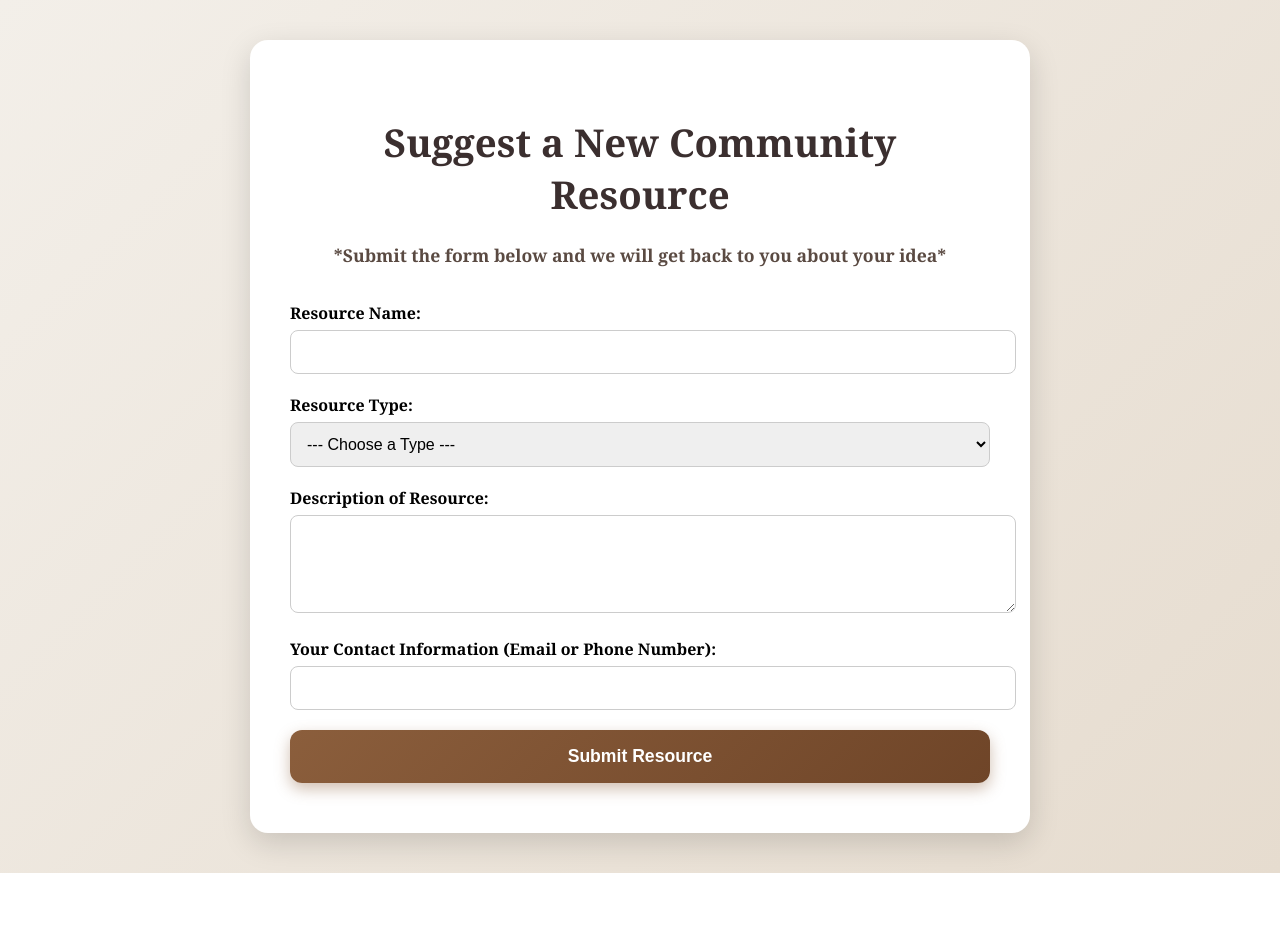
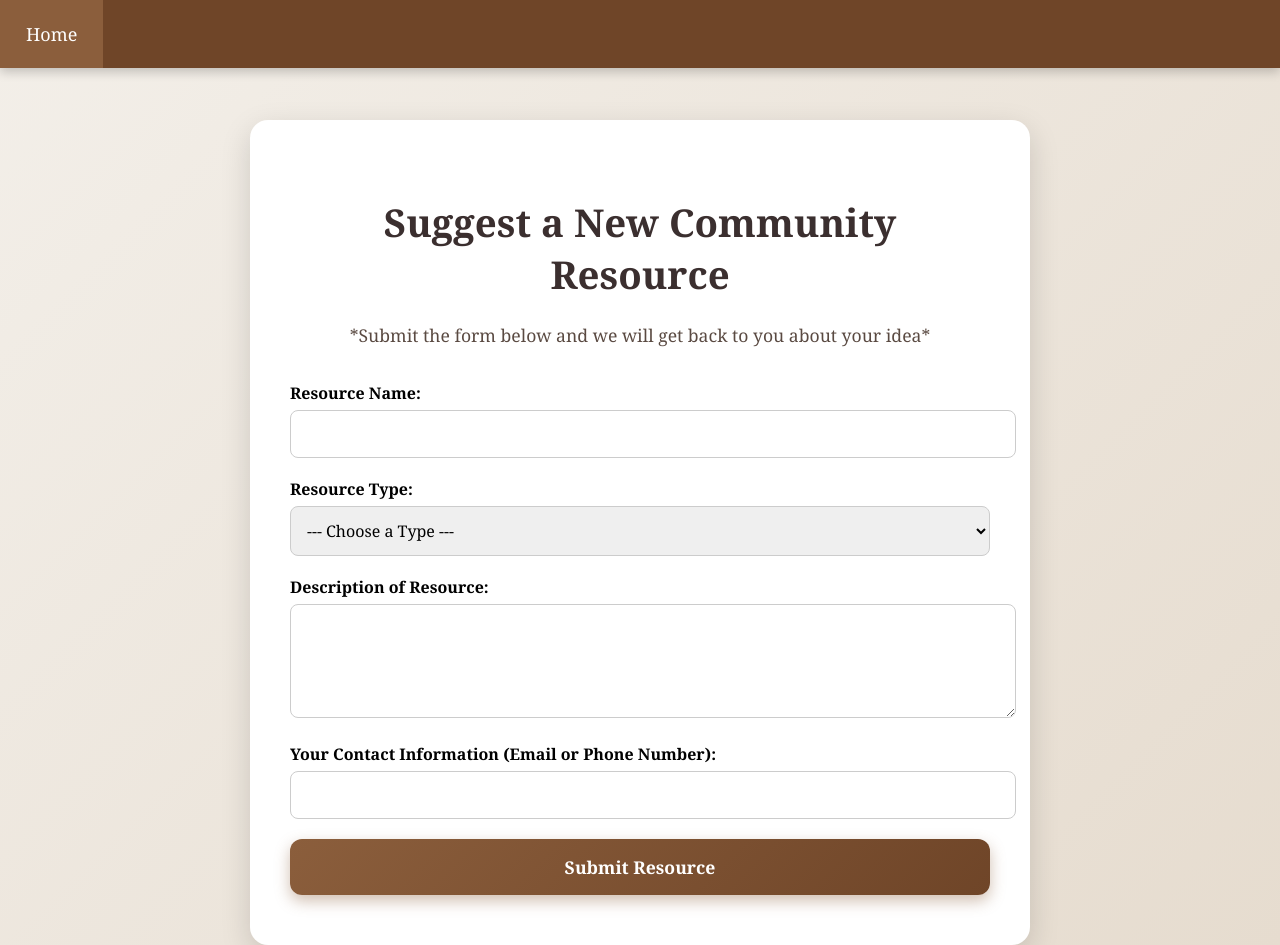
Before and after one commit to samcscheungrab7/TSA2026Hub, a plain HTML site: page suggest.html in a window 1280 px wide. Before the commit the page ends 873 px from the top, so only its background shows below. Drawn offline with Linux system fonts and the light colour scheme.

Commit message:
Update suggest.html

```diff
--- a/suggest.html
+++ b/suggest.html
@@ -4,6 +4,7 @@
     <meta charset="UTF-8">
     <title>Suggest a New Community Resource</title>
     <meta name="viewport" content="width=device-width, initial-scale=1.0">
+
     <style>
         body {
             font-family: "Georgia", serif;
@@ -14,8 +15,33 @@
             justify-content: center;
             align-items: flex-start;
             min-height: 100vh;
+            padding-top: 120px; /* space below navbar */
         }
 
+        /* NAVBAR */
+        .navbar {
+            background-color: #6f4528;
+            position: fixed;
+            top: 0;
+            width: 100%;
+            box-shadow: 0 4px 10px rgba(0,0,0,0.2);
+            z-index: 1000;
+        }
+
+        .navbar a {
+            float: left;
+            color: #ffffff;
+            text-align: center;
+            padding: 22px 26px;
+            font-size: 18px;
+            text-decoration: none;
+        }
+
+        .navbar a:hover {
+            background-color: #8b5e3c;
+        }
+
+        /* MAIN CONTAINER */
         .container {
             text-align: center;
             background: #ffffff;
@@ -24,7 +50,6 @@
             box-shadow: 0 10px 30px rgba(0, 0, 0, 0.15);
             max-width: 700px;
             width: 90%;
-            margin: 40px 0;
         }
 
         h1 {
@@ -37,6 +62,7 @@
             font-size: 1.1rem;
             margin-bottom: 35px;
             color: #5a4a42;
+            font-weight: normal;
         }
 
         form {
@@ -51,6 +77,7 @@
         }
 
         input, select, textarea {
+            font-family: "Georgia", serif;
             width: 100%;
             padding: 12px;
             margin-bottom: 20px;
@@ -60,6 +87,7 @@
         }
 
         button {
+            font-family: "Georgia", serif;
             width: 100%;
             padding: 16px;
             font-size: 1.1rem;
@@ -86,10 +114,16 @@
         }
     </style>
 </head>
+
 <body>
+
+    <div class="navbar">
+        <a href="index.html">Home</a>
+    </div>
+
     <div class="container">
         <h1>Suggest a New Community Resource</h1>
-        <h4 style="text-align: center;">*Submit the form below and we will get back to you about your idea*</h4>
+        <h4>*Submit the form below and we will get back to you about your idea*</h4>
 
         <form action="https://formspree.io/f/xnnegaqd" method="POST">
             <label for="resource-name">Resource Name:</label>
@@ -118,5 +152,6 @@
             <button type="submit">Submit Resource</button>
         </form>
     </div>
+
 </body>
 </html>
```
